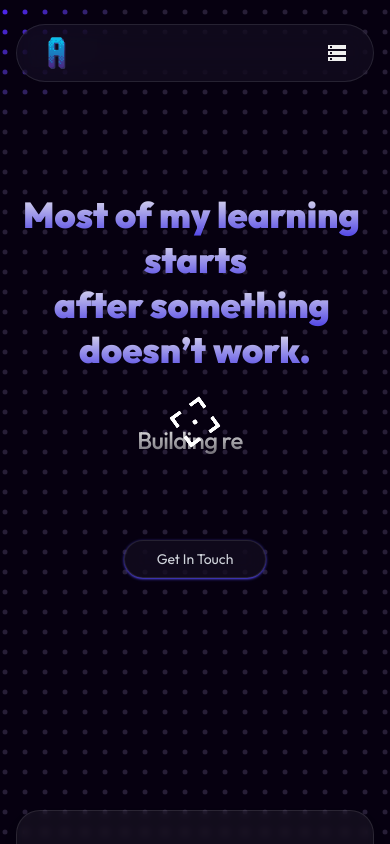
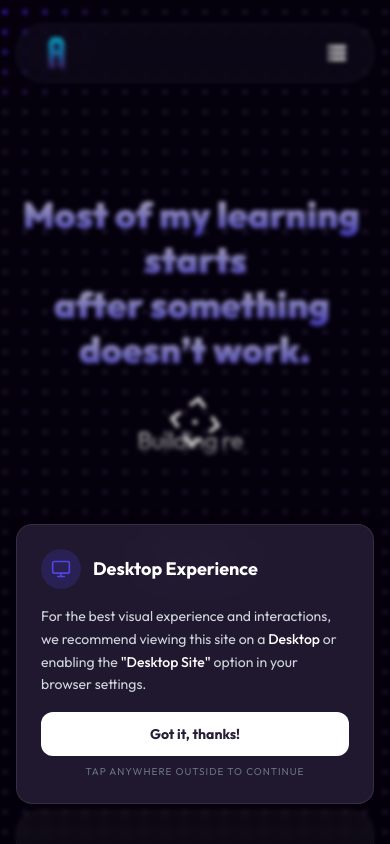
Before and after one commit to robo-github/Portfolio-Anand-Robo, a React (Vite) app: page / in a window 390 px wide. Shown: the top 844 px of the page. Built offline with nearby package versions, Linux system fonts and the light colour scheme; a web font is replaced by a local one.

Commit message:
feat: Add a mobile notice component to recommend desktop viewing for an optimal experience.

```diff
--- a/src/App.jsx
+++ b/src/App.jsx
@@ -9,6 +9,7 @@ import Projects from "./sections/Projects";
 import ConnectMe from "./sections/ConnectMe";
 import { Toaster } from "react-hot-toast";
 import Footer from "./sections/Footer";
+import MobileNotice from "./components/MobileNotice";
 
 const App = () => {
   useEffect(() => {
@@ -37,6 +38,7 @@ const App = () => {
 
   return (
     <>
+      <MobileNotice />
 
       <div
         style={{
--- /dev/null
+++ b/src/components/MobileNotice.jsx
@@ -0,0 +1,86 @@
+import React, { useState, useEffect } from "react";
+import { motion, AnimatePresence } from "framer-motion";
+
+const MobileNotice = () => {
+  const [isVisible, setIsVisible] = useState(false);
+
+  useEffect(() => {
+    // Show only on mobile screens (less than 768px typically)
+    const isMobile = window.innerWidth < 768;
+    // Check if user has already seen it this session
+    const hasSeenNotice = sessionStorage.getItem("mobile-notice-seen");
+
+    if (isMobile && !hasSeenNotice) {
+      const timer = setTimeout(() => {
+        setIsVisible(true);
+      }, 2000); // Delay for better effect
+      return () => clearTimeout(timer);
+    }
+  }, []);
+
+  const handleClose = () => {
+    setIsVisible(false);
+    sessionStorage.setItem("mobile-notice-seen", "true");
+  };
+
+  return (
+    <AnimatePresence>
+      {isVisible && (
+        <div className="fixed inset-0 z-100 flex items-end justify-center px-4 pb-10 pointer-events-none">
+          <motion.div
+            initial={{ y: 100, opacity: 0 }}
+            animate={{ y: 0, opacity: 1 }}
+            exit={{ y: 100, opacity: 0 }}
+            className="pointer-events-auto w-full max-w-sm overflow-hidden rounded-2xl border border-white/10 bg-second/80 p-6 backdrop-blur-xl shadow-2xl"
+          >
+            <div className="flex flex-col gap-4">
+              <div className="flex items-center gap-3">
+                <div className="flex h-10 w-10 items-center justify-center rounded-full bg-primary/20 text-primary">
+                  <svg
+                    xmlns="http://www.w3.org/2000/svg"
+                    width="20"
+                    height="20"
+                    viewBox="0 0 24 24"
+                    fill="none"
+                    stroke="currentColor"
+                    strokeWidth="2"
+                    strokeLinecap="round"
+                    strokeLinejoin="round"
+                  >
+                    <rect width="20" height="14" x="2" y="3" rx="2" />
+                    <line x1="8" x2="16" y1="21" y2="21" />
+                    <line x1="12" x2="12" y1="17" y2="21" />
+                  </svg>
+                </div>
+                <h3 className="text-lg font-bold text-white">Desktop Experience</h3>
+              </div>
+
+              <p className="text-sm leading-relaxed text-gray-300">
+                For the best visual experience and interactions, we recommend viewing this site on a <span className="text-white font-medium">Desktop</span> or enabling the <span className="text-white font-medium">"Desktop Site"</span> option in your browser settings.
+              </p>
+
+              <div className="flex flex-col gap-2">
+                <button
+                  onClick={handleClose}
+                  className="w-full rounded-xl bg-white px-4 py-3 text-sm font-bold text-second transition-all active:scale-95 hover:bg-primary hover:text-white"
+                >
+                  Got it, thanks!
+                </button>
+                <div className="text-[10px] text-center text-gray-500 uppercase tracking-widest">
+                  Tap anywhere outside to continue
+                </div>
+              </div>
+            </div>
+          </motion.div>
+          {/* Backdrop for closing */}
+          <div
+            className="absolute inset-0 z-[-1] pointer-events-auto bg-black/20 backdrop-blur-[2px]"
+            onClick={handleClose}
+          />
+        </div>
+      )}
+    </AnimatePresence>
+  );
+};
+
+export default MobileNotice;
```
